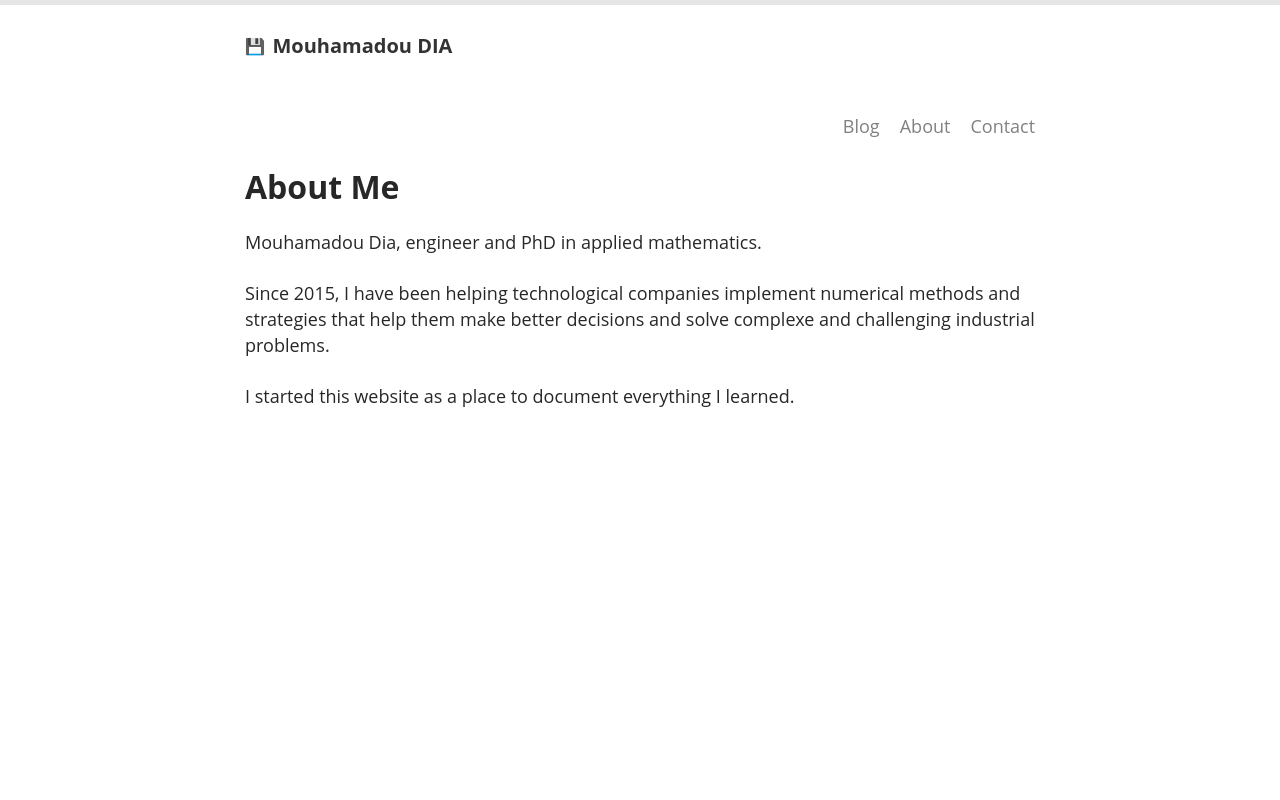
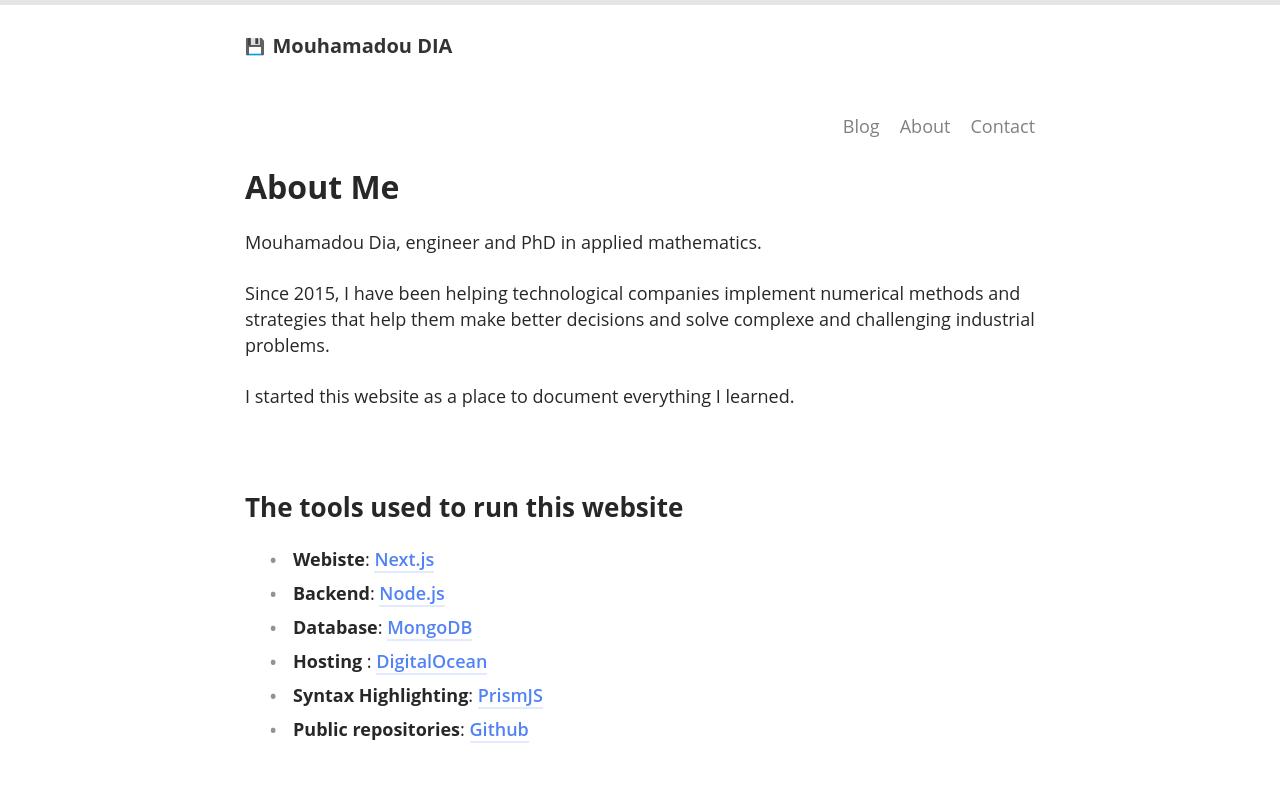
Before and after one commit to methzen/frontend-website, a Next.js app: page /about in a window 1280 px wide. Shown: the top 800 px of the page. Built offline with nearby package versions, Linux system fonts and the light colour scheme.

Commit message:
adding tools description

```diff
--- a/pages/about.js
+++ b/pages/about.js
@@ -43,6 +43,18 @@ export default class extends Component {
             </ul>
           </div>
 */}
+      <div className="about-section">
+           <h2>The tools used to run this website </h2>
+           <ul>
+             <li><strong>Webiste</strong>: <a href="https://nextjs.org/">Next.js</a></li>
+             <li><strong>Backend</strong>: <a href="https://nodejs.org/">Node.js</a></li>
+             <li><strong>Database</strong>: <a href="https://www.mongodb.com/">MongoDB</a></li>
+             <li><strong>Hosting </strong>: <a href="https://www.digitalocean.com/">DigitalOcean</a></li>
+             <li><strong>Syntax Highlighting</strong>: <a href="https://prismjs.com">PrismJS</a></li>
+             <li><strong>Public repositories</strong>: <a href="https://github.com/methzen">Github</a></li>
+           </ul>
+         </div>
+
         </div>
         <Footer />
       </div>
```
